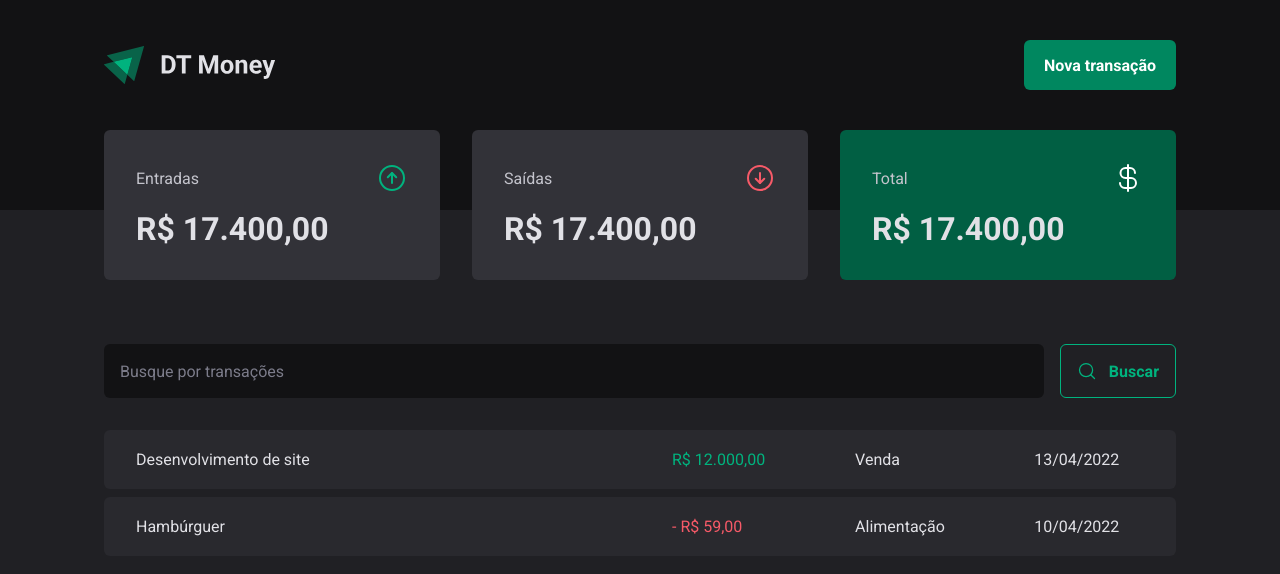
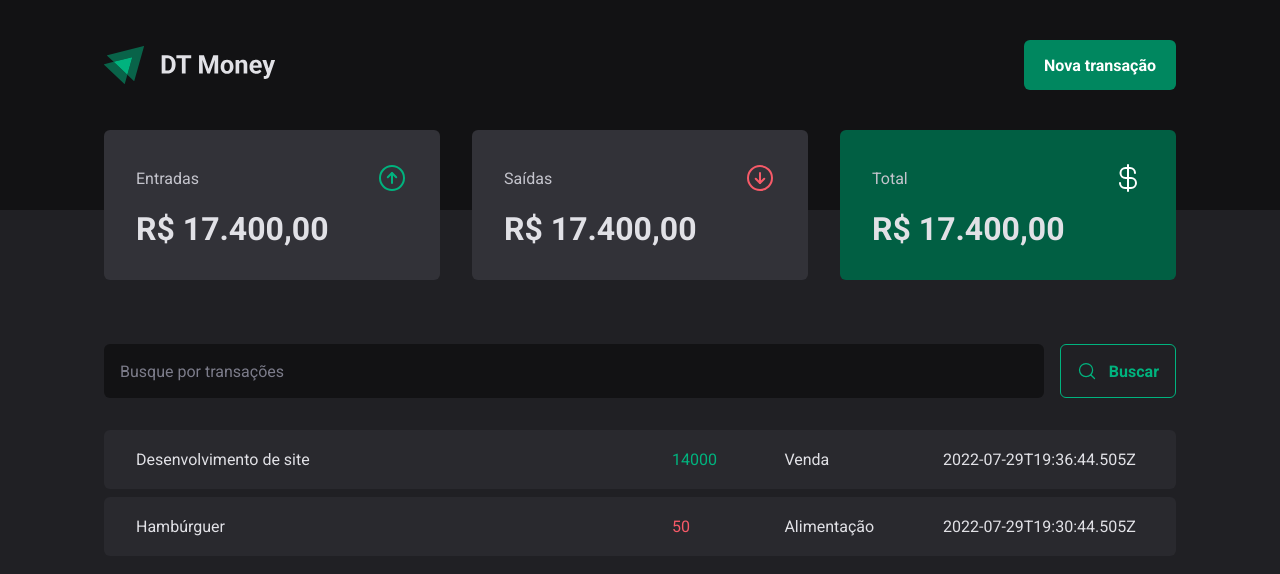
Before and after one commit to YuriODantas/03-ignite-dt-money, a React (Vite) app: page / in a window 1280 px wide. Shown: the top 574 px of the page. Built offline with nearby package versions, Linux system fonts and the light colour scheme; data requests are answered from the project's data file.

Commit message:
feat: create HTTP reqest to transactions

```diff
--- a/src/pages/Transactions/index.tsx
+++ b/src/pages/Transactions/index.tsx
@@ -1,9 +1,31 @@
+import { useEffect, useState } from "react";
 import { Header } from "../../components/Header";
 import { Summary } from "../../components/Summary";
 import { SearchForm } from "./components/SearchForm";
 import { PriceHighlight, TransactionContainer, TransactionsTable } from "./styles";
 
+interface Transaction {
+  id: number
+  description: string
+  type: 'income' | 'outcome'
+  price: number
+  category: string
+  createdAt: string
+}
+
 export function Transactions() {
+  const [transactions, setTransactions] = useState<Transaction[]>([])
+
+  async function loadTransactions() {
+    const response = await fetch('http://localhost:3000/transactions')
+    const data = await response.json()
+    setTransactions(data)
+  }
+
+  useEffect(() => {
+    loadTransactions()
+  }, [])
+
   return (
     <div>
       <Header />
@@ -13,26 +35,21 @@
 
         <TransactionsTable>
           <tbody>
-            <tr>
-              <td width="50%">Desenvolvimento de site</td>
-              <td>
-                <PriceHighlight variant="income">
-                  R$ 12.000,00
-                </PriceHighlight>
-              </td>
-              <td>Venda</td>
-              <td>13/04/2022</td>
-            </tr>
-            <tr>
-              <td width="50%">Hambúrguer</td>
-              <td>
-                <PriceHighlight variant="outcome">
-                  - R$ 59,00
-                </PriceHighlight>
-              </td>
-              <td>Alimentação</td>
-              <td>10/04/2022</td>
-            </tr>
+            {transactions.map(transaction => {
+              return (
+                <tr key={transaction.id}>
+                  <td width="50%">{transaction.description}</td>
+                  <td>
+                    <PriceHighlight variant={transaction.type}>
+                      {transaction.price}
+                    </PriceHighlight>
+                  </td>
+                  <td>{transaction.category}</td>
+                  <td>{transaction.createdAt}</td>
+                </tr>
+
+              )
+            })}
           </tbody>
         </TransactionsTable>
       </TransactionContainer>
```
